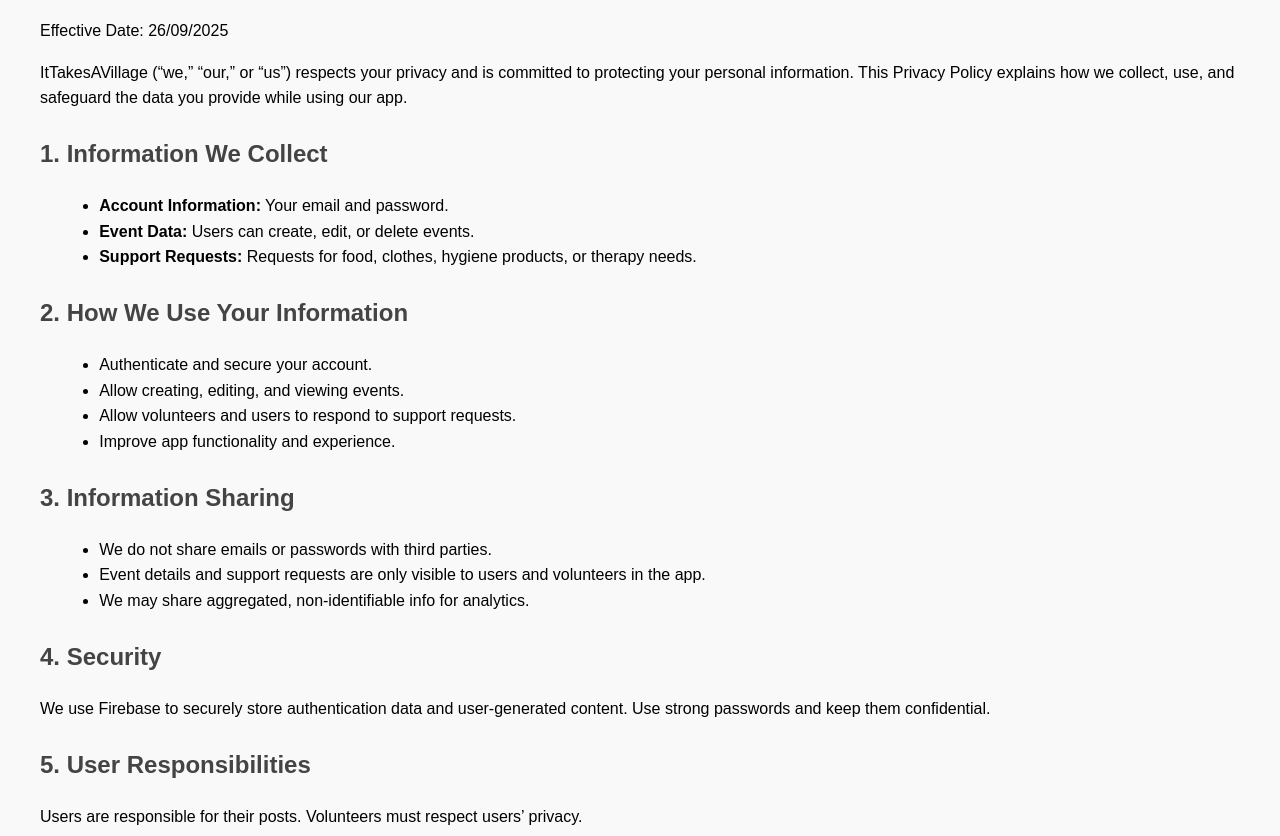
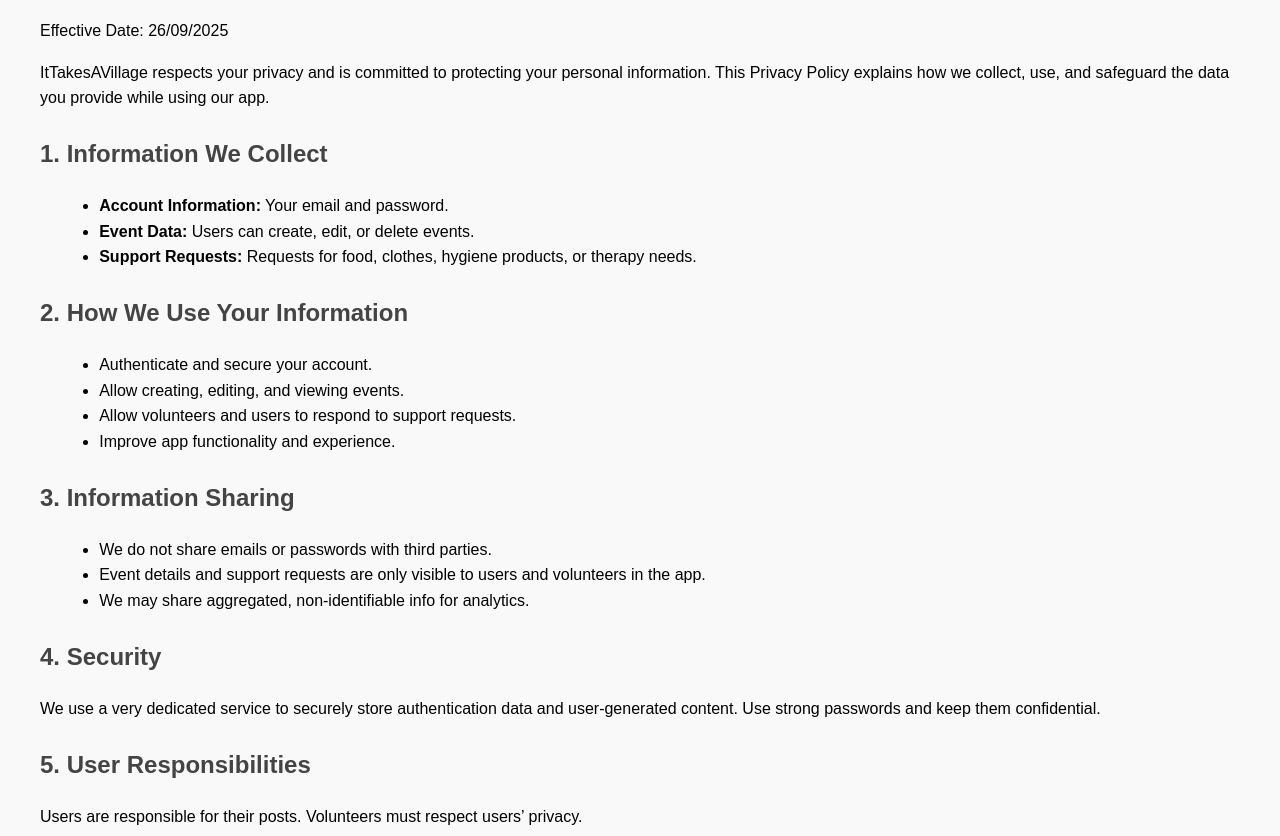
Before and after one commit to Teekay1702/Privacy-Policy, a plain HTML site: page index.html in a window 1280 px wide. Shown: the part 116-952 px from the top of the page. Drawn offline with Linux system fonts and the light colour scheme.

Commit message:
removed firebase

```diff
--- a/index.html
+++ b/index.html
@@ -15,7 +15,7 @@
   <h1>Privacy Policy for uBuntu ITAV</h1>
 
   <p>Effective Date: 26/09/2025</p>
-  <p>ItTakesAVillage (“we,” “our,” or “us”) respects your privacy and is committed to protecting your personal information. This Privacy Policy explains how we collect, use, and safeguard the data you provide while using our app.</p>
+  <p>ItTakesAVillage respects your privacy and is committed to protecting your personal information. This Privacy Policy explains how we collect, use, and safeguard the data you provide while using our app.</p>
 
   <h2>1. Information We Collect</h2>
   <ul>
@@ -40,7 +40,7 @@
   </ul>
 
   <h2>4. Security</h2>
-  <p>We use Firebase to securely store authentication data and user-generated content. Use strong passwords and keep them confidential.</p>
+  <p>We use a very dedicated service to securely store authentication data and user-generated content. Use strong passwords and keep them confidential.</p>
 
   <h2>5. User Responsibilities</h2>
   <p>Users are responsible for their posts. Volunteers must respect users’ privacy.</p>
```
